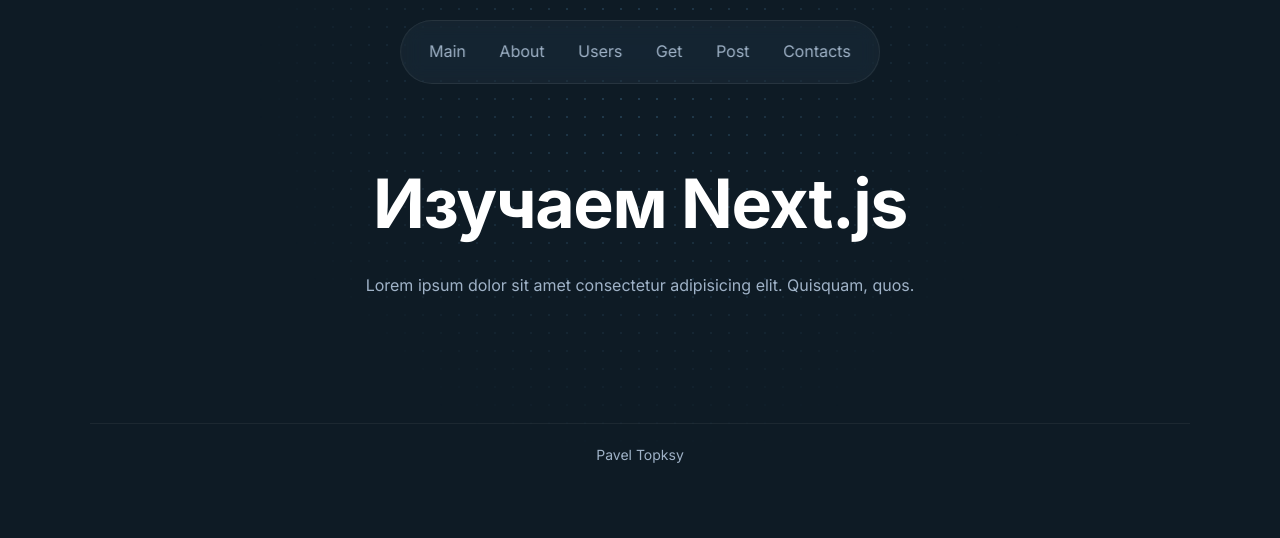
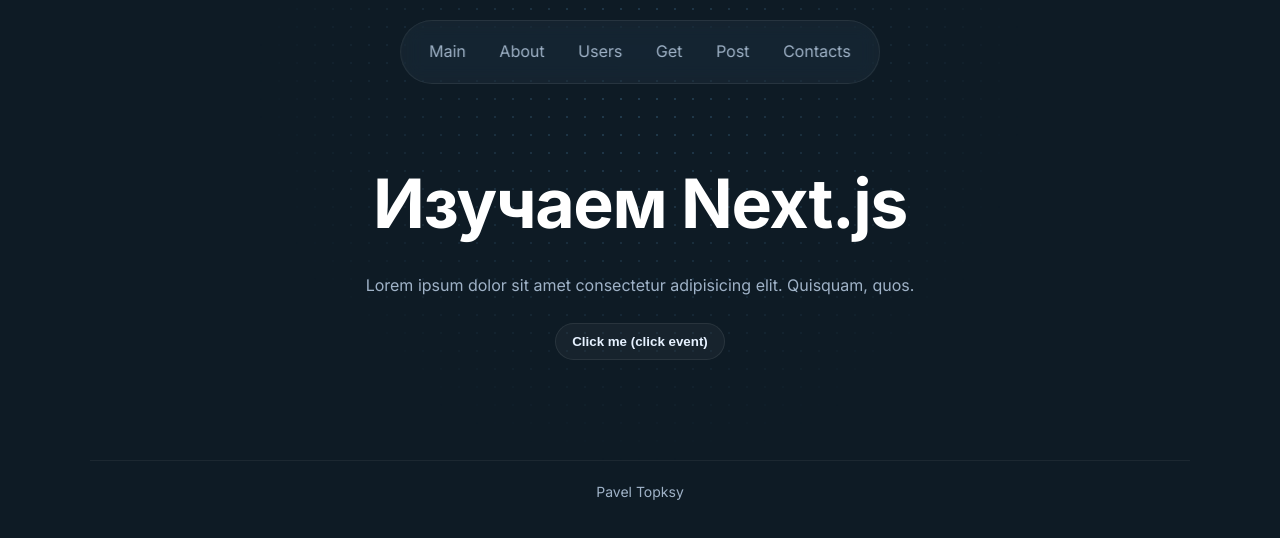
Before and after one commit to Denis-cyber/next-intro, a Next.js app: page / in a window 1280 px wide. Shown: the top 538 px of the page. Built offline with nearby package versions, Linux system fonts and the light colour scheme.

Commit message:
client cmpnt/ loading / not found

```diff
--- a/src/app/page.jsx
+++ b/src/app/page.jsx
@@ -1,9 +1,13 @@
+import Button from "@components/Button";
+
 export default function Home() {
   return (
     <section className="content">
       <h1>Изучаем Next.js</h1>
 
       <p>Lorem ipsum dolor sit amet consectetur adipisicing elit. Quisquam, quos.</p>
+
+      <Button />
     </section>
   );
 }
--- a/src/app/users/page.jsx
+++ b/src/app/users/page.jsx
@@ -1,9 +1,13 @@
 import Link from "next/link";
+import { notFound } from "next/navigation";
 
 async function getUsers() {
     const res = await fetch('https://jsonplaceholder.typicode.com/users', {
         cache: 'no-store',
     });
+
+    if (res.status === 404) notFound();
+
     if (!res.ok) throw new Error('Failed to fetch users');
     return res.json();
 }
--- /dev/null
+++ b/src/components/Button.jsx
@@ -0,0 +1,11 @@
+"use client";
+
+const Button = () => {
+	return (
+		<button onClick={() => alert('Here we go!')} className="btn btn-ghost">
+			Click me (click event)
+		</button>
+	);
+}
+
+export default Button;
```
Also changed, not shown: src/app/loading.jsx (added, +9 -0 lines), src/app/not-found.jsx (added, +9 -0 lines), src/app/users/not-found.jsx (added, +9 -0 lines).
